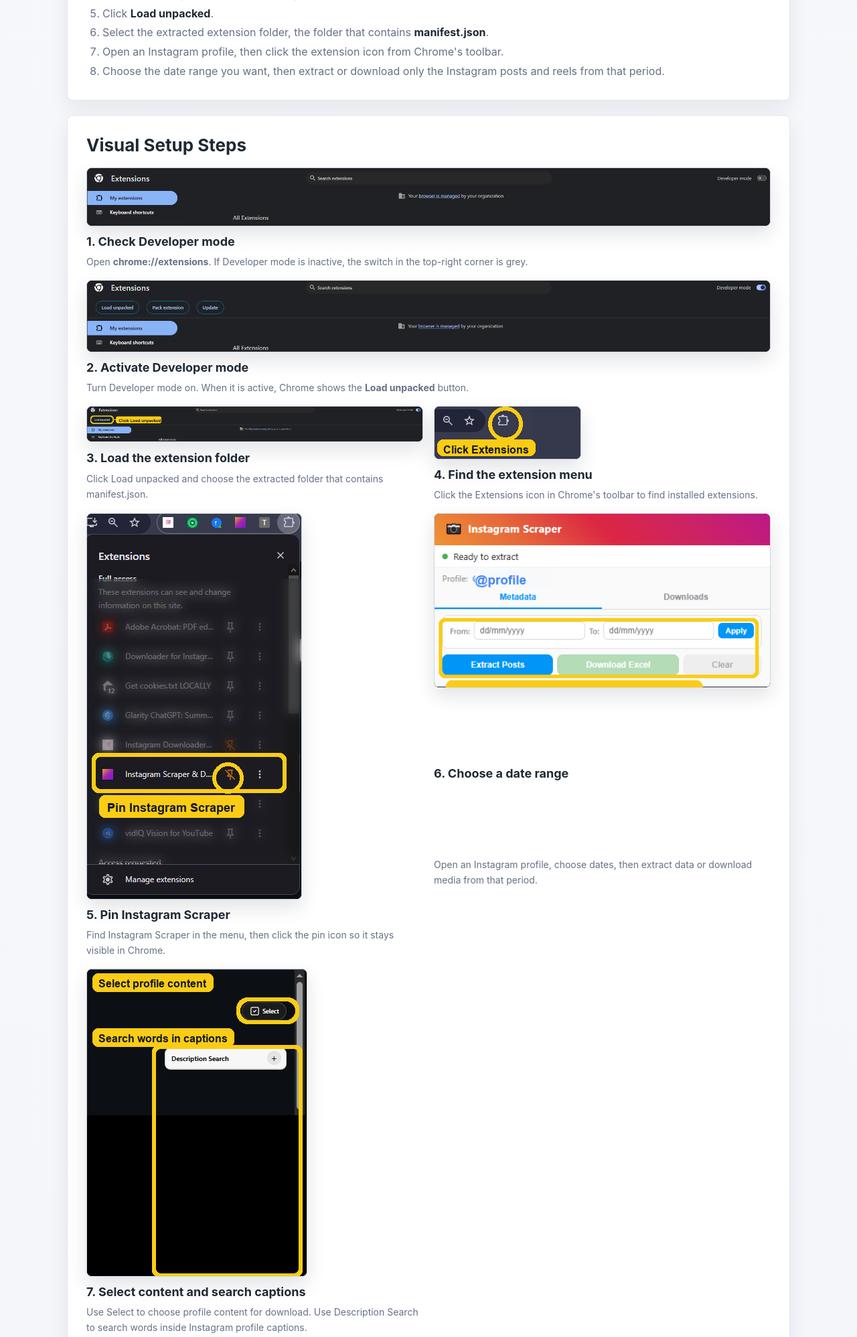
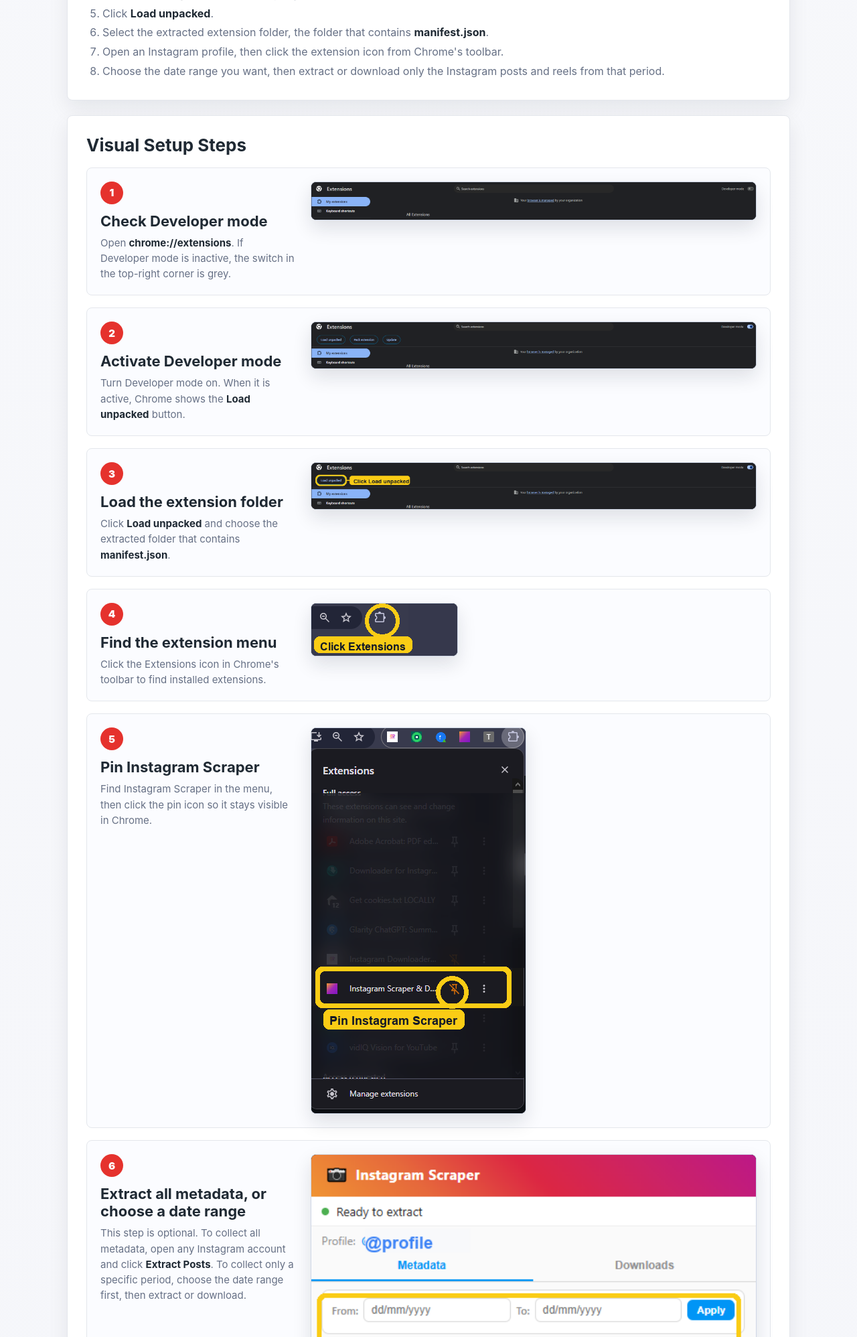
Before and after one commit to creativityemarketing-netizen/All_Tools, a Flask app: template templates/instagram_extension.html in a window 1280 px wide. Shown: the part 1181-3177 px from the top of the page at 67% size. Run offline with Flask 3, Linux system fonts and the light colour scheme; the template is opened without the code that fills it, so the values that code supplies are empty; some libraries are stand-ins or nearby versions.

Commit message:
Improve Instagram extension setup guide

```diff
--- a/static/site.css
+++ b/static/site.css
@@ -379,21 +379,6 @@ body {
   color: var(--text);
 }
 
-.screenshot-grid {
-  display: grid;
-  grid-template-columns: repeat(2, minmax(0, 1fr));
-  gap: 16px;
-}
-
-.screenshot-card {
-  display: grid;
-  gap: 12px;
-}
-
-.screenshot-wide {
-  grid-column: 1 / -1;
-}
-
 .real-screenshot {
   display: block;
   width: 100%;
@@ -404,166 +389,64 @@ body {
   box-shadow: 0 12px 28px rgba(16, 24, 40, 0.12);
 }
 
-.screenshot-compact .real-screenshot {
-  width: auto;
-  max-width: 100%;
-  justify-self: start;
+.setup-flow {
+  display: grid;
+  gap: 18px;
 }
 
-.screenshot-card > strong {
-  font-size: 18px;
+.setup-step {
+  display: grid;
+  grid-template-columns: 290px minmax(0, 1fr);
+  gap: 24px;
+  align-items: start;
+  padding: 20px;
+  border: 1px solid var(--border);
+  border-radius: 8px;
+  background: #fbfcff;
 }
 
-.screenshot-card p {
-  margin: -4px 0 0;
-  font-size: 14px;
+.setup-step-split {
+  grid-template-columns: 290px auto;
+  justify-content: start;
 }
 
-.fake-window {
-  min-height: 210px;
-  padding: 18px;
-  border: 1px solid #cfd7e6;
-  border-radius: 8px;
-  background: #f8fafc;
-  box-shadow: inset 0 1px 0 #fff;
+.step-copy {
+  min-width: 0;
 }
 
-.fake-window-bar {
-  display: flex;
-  gap: 6px;
-  margin-bottom: 22px;
-}
-
-.fake-window-bar span {
-  width: 10px;
-  height: 10px;
-  border-radius: 50%;
-  background: #cbd5e1;
-}
-
-.fake-download {
-  display: flex;
-  align-items: center;
-  gap: 14px;
-  padding: 16px;
-  border: 1px solid var(--border);
-  border-radius: 8px;
-  background: #fff;
-}
-
-.zip-icon {
-  width: 52px;
-  height: 52px;
-  display: grid;
+.step-number {
+  width: 34px;
+  height: 34px;
+  display: inline-grid;
   place-items: center;
-  border-radius: 8px;
-  background: #7c3aed;
+  margin-bottom: 12px;
+  border-radius: 999px;
+  background: #e5322d;
   color: #fff;
-  font-size: 13px;
+  font-size: 15px;
   font-weight: 900;
 }
 
-.fake-download div:last-child {
-  display: grid;
-  gap: 5px;
+.step-copy h3 {
+  margin: 0 0 8px;
+  font-size: 22px;
 }
 
-.fake-download span,
-.fake-row,
-.fake-folder,
-.fake-popup label {
+.step-copy p {
+  margin: 0;
   color: var(--muted);
-  font-size: 14px;
+  font-size: 15px;
+  line-height: 1.55;
 }
 
-.fake-address {
-  margin-bottom: 22px;
-  padding: 12px 14px;
-  border: 1px solid #d6deeb;
-  border-radius: 999px;
-  background: #fff;
-  color: var(--text);
-  font-weight: 800;
-}
-
-.fake-row {
-  display: grid;
-  grid-template-columns: 1fr auto auto;
-  align-items: center;
-  gap: 12px;
-  padding: 16px;
-  border: 1px solid var(--border);
-  border-radius: 8px;
-  background: #fff;
-}
-
-.fake-row b {
+.step-copy strong {
   color: var(--text);
 }
 
-.fake-row i {
-  padding: 5px 10px;
-  border-radius: 999px;
-  background: #dcfce7;
-  color: #166534;
-  font-style: normal;
-  font-weight: 900;
-}
-
-.fake-button-row {
-  display: flex;
-  gap: 10px;
-  flex-wrap: wrap;
-  margin-bottom: 22px;
-}
-
-.fake-button-row button,
-.fake-popup button {
-  border: 0;
-  border-radius: 8px;
-  background: var(--red);
-  color: #fff;
-  padding: 10px 14px;
-  font-weight: 900;
-}
-
-.fake-folder {
-  padding: 24px;
-  border: 2px dashed #cfd7e6;
-  border-radius: 8px;
-  background: #fff;
-  text-align: center;
-}
-
-.fake-popup {
-  display: grid;
-  gap: 10px;
-  align-content: start;
-  background: #111827;
-}
-
-.popup-title {
-  color: #fff;
-  font-size: 18px;
-  font-weight: 900;
-}
-
-.fake-popup label {
-  display: flex;
-  justify-content: space-between;
-  gap: 12px;
-  padding: 10px 12px;
-  border-radius: 8px;
-  background: #fff;
-}
-
-.fake-popup label span {
-  color: var(--text);
-  font-weight: 800;
-}
-
-.fake-popup button {
-  background: #e5322d;
+.compact-shot,
+.menu-shot {
+  width: auto;
+  max-width: 100%;
 }
 
 @media (max-width: 900px) {
@@ -577,8 +460,10 @@ body {
     grid-template-columns: 1fr;
   }
 
-  .screenshot-grid {
+  .setup-step,
+  .setup-step-split {
     grid-template-columns: 1fr;
+    justify-content: stretch;
   }
 
   .extension-section {
--- a/templates/instagram_extension.html
+++ b/templates/instagram_extension.html
@@ -78,47 +78,68 @@
 
     <section class="extension-section">
       <h2>Visual Setup Steps</h2>
-      <div class="screenshot-grid">
-        <article class="screenshot-card screenshot-wide">
+      <div class="setup-flow">
+        <article class="setup-step">
+          <div class="step-copy">
+            <span class="step-number">1</span>
+            <h3>Check Developer mode</h3>
+            <p>Open <strong>chrome://extensions</strong>. If Developer mode is inactive, the switch in the top-right corner is grey.</p>
+          </div>
           <img class="real-screenshot" src="/static/images/extension/developer-mode-off.png" alt="Chrome Extensions page with Developer mode inactive">
-          <strong>1. Check Developer mode</strong>
-          <p>Open <strong>chrome://extensions</strong>. If Developer mode is inactive, the switch in the top-right corner is grey.</p>
         </article>
 
-        <article class="screenshot-card screenshot-wide">
+        <article class="setup-step">
+          <div class="step-copy">
+            <span class="step-number">2</span>
+            <h3>Activate Developer mode</h3>
+            <p>Turn Developer mode on. When it is active, Chrome shows the <strong>Load unpacked</strong> button.</p>
+          </div>
           <img class="real-screenshot" src="/static/images/extension/developer-mode-on.png" alt="Chrome Extensions page with Developer mode active and Load unpacked visible">
-          <strong>2. Activate Developer mode</strong>
-          <p>Turn Developer mode on. When it is active, Chrome shows the <strong>Load unpacked</strong> button.</p>
         </article>
 
-        <article class="screenshot-card">
+        <article class="setup-step">
+          <div class="step-copy">
+            <span class="step-number">3</span>
+            <h3>Load the extension folder</h3>
+            <p>Click <strong>Load unpacked</strong> and choose the extracted folder that contains <strong>manifest.json</strong>.</p>
+          </div>
           <img class="real-screenshot" src="/static/images/extension/load-unpacked-highlight.png" alt="Chrome Extensions page with the Load unpacked button highlighted">
-          <strong>3. Load the extension folder</strong>
-          <p>Click Load unpacked and choose the extracted folder that contains manifest.json.</p>
         </article>
 
-        <article class="screenshot-card screenshot-compact">
-          <img class="real-screenshot" src="/static/images/extension/find-extension-icon.png" alt="Chrome toolbar with the Extensions icon highlighted">
-          <strong>4. Find the extension menu</strong>
-          <p>Click the Extensions icon in Chrome's toolbar to find installed extensions.</p>
+        <article class="setup-step setup-step-split">
+          <div class="step-copy">
+            <span class="step-number">4</span>
+            <h3>Find the extension menu</h3>
+            <p>Click the Extensions icon in Chrome's toolbar to find installed extensions.</p>
+          </div>
+          <img class="real-screenshot compact-shot" src="/static/images/extension/find-extension-icon.png" alt="Chrome toolbar with the Extensions icon highlighted">
         </article>
 
-        <article class="screenshot-card screenshot-compact">
-          <img class="real-screenshot" src="/static/images/extension/pin-extension-highlight.png" alt="Chrome Extensions menu with Instagram Scraper highlighted and pin icon circled">
-          <strong>5. Pin Instagram Scraper</strong>
-          <p>Find Instagram Scraper in the menu, then click the pin icon so it stays visible in Chrome.</p>
+        <article class="setup-step setup-step-split">
+          <div class="step-copy">
+            <span class="step-number">5</span>
+            <h3>Pin Instagram Scraper</h3>
+            <p>Find Instagram Scraper in the menu, then click the pin icon so it stays visible in Chrome.</p>
+          </div>
+          <img class="real-screenshot menu-shot" src="/static/images/extension/pin-extension-highlight.png" alt="Chrome Extensions menu with Instagram Scraper highlighted and pin icon circled">
         </article>
 
-        <article class="screenshot-card">
+        <article class="setup-step">
+          <div class="step-copy">
+            <span class="step-number">6</span>
+            <h3>Extract all metadata, or choose a date range</h3>
+            <p>This step is optional. To collect all metadata, open any Instagram account and click <strong>Extract Posts</strong>. To collect only a specific period, choose the date range first, then extract or download.</p>
+          </div>
           <img class="real-screenshot" src="/static/images/extension/extension-popup-date-range.png" alt="Instagram Scraper popup with date range fields and action buttons highlighted">
-          <strong>6. Choose a date range</strong>
-          <p>Open an Instagram profile, choose dates, then extract data or download media from that period.</p>
         </article>
 
-        <article class="screenshot-card screenshot-compact">
-          <img class="real-screenshot" src="/static/images/extension/instagram-profile-select-search.png" alt="Instagram profile with Select button and Description Search area highlighted">
-          <strong>7. Select content and search captions</strong>
-          <p>Use Select to choose profile content for download. Use Description Search to search words inside Instagram profile captions.</p>
+        <article class="setup-step setup-step-split">
+          <div class="step-copy">
+            <span class="step-number">7</span>
+            <h3>Select content and search captions</h3>
+            <p>Use <strong>Select</strong> to choose profile content for download. The second bar, <strong>Description Search</strong>, searches words inside Instagram profile captions.</p>
+          </div>
+          <img class="real-screenshot menu-shot" src="/static/images/extension/instagram-profile-select-search.png" alt="Instagram profile with Select button and Description Search area highlighted">
         </article>
       </div>
     </section>
```
Also changed, not shown: static/images/extension/pin-extension-highlight.png.
